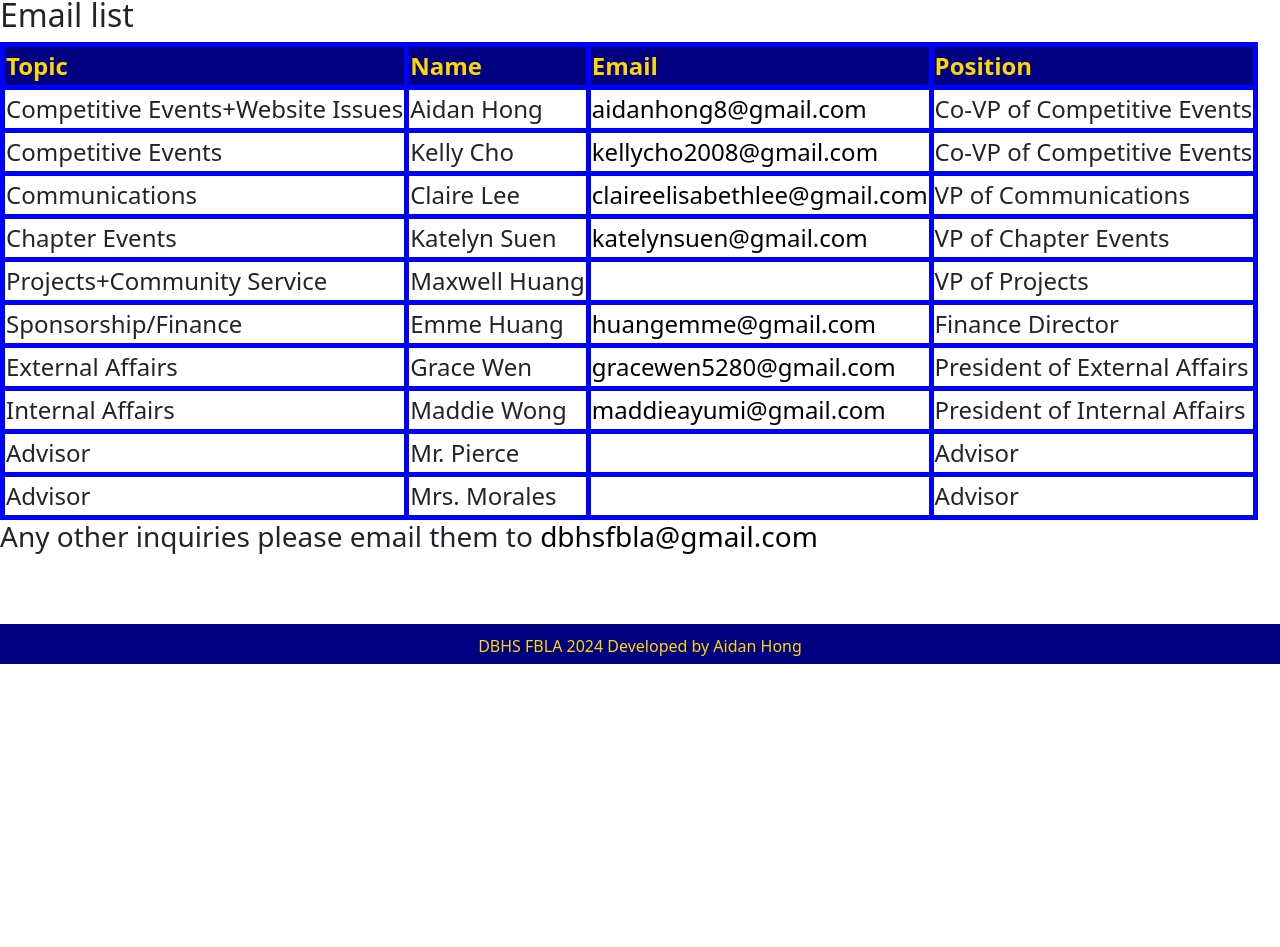
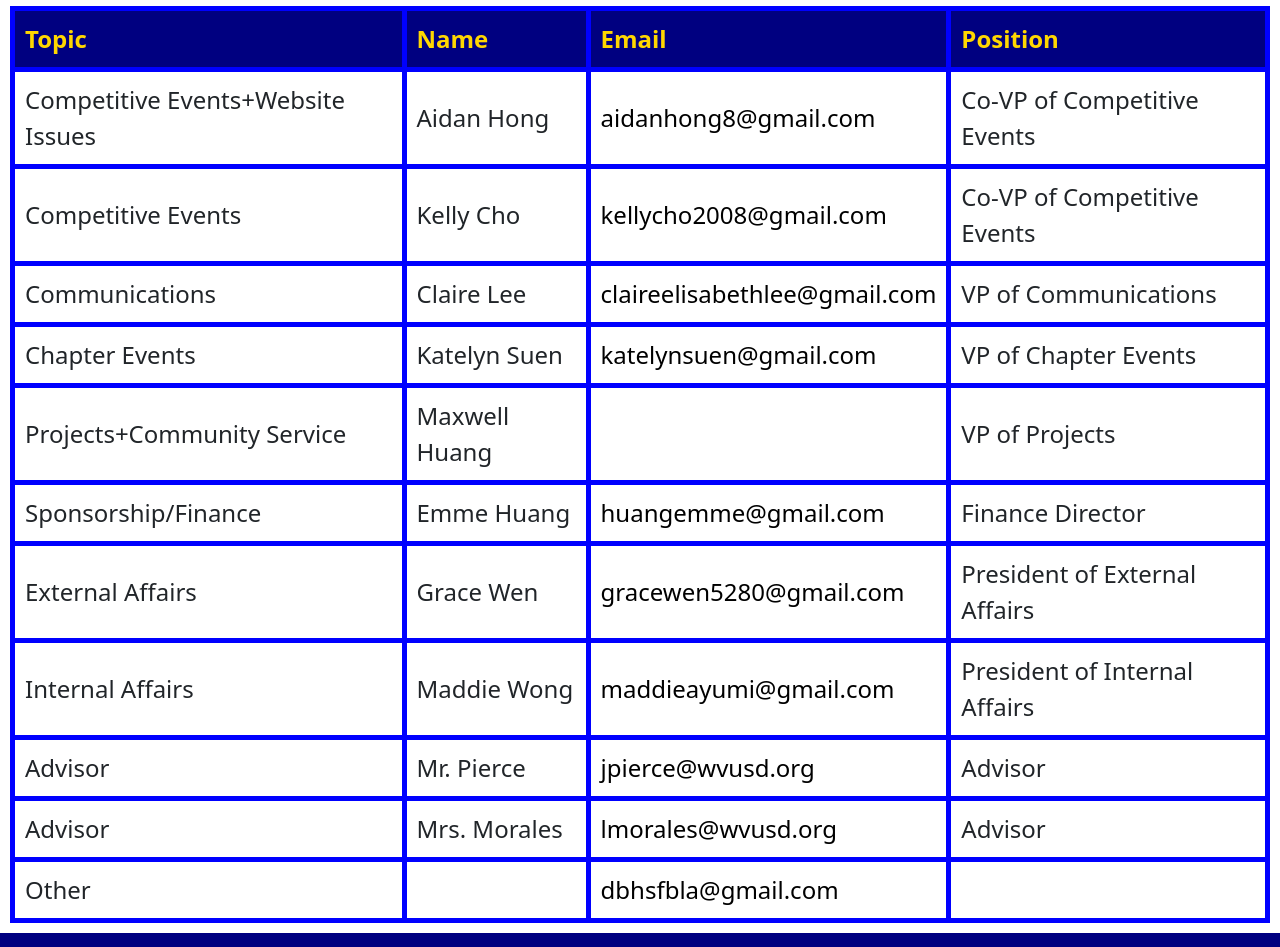
Before and after one commit to GSWForever8/dbhsfbla, a React (Create React App) app: page /contact in a window 1280 px wide. Shown: the part 136-1083 px from the top of the page. Before the commit the page ends 800 px from the top, so only its background shows below. Built offline with nearby package versions, Linux system fonts and the light colour scheme.

Commit message:
Adjusted padding and table alignment

```diff
--- a/src/App.css
+++ b/src/App.css
@@ -71,6 +71,7 @@ html, body {
   }
   .side {
     grid-template-columns: 1fr;
+    padding:5px;
     background-color: white;
     display: grid;
     color: black;
@@ -137,6 +138,7 @@ html, body {
   }
   .side {
     grid-template-columns: 3fr 1fr;
+    padding:5px;
     background-color: white;
     display: grid;
     color: black;
@@ -251,6 +253,8 @@ th,td{
 }
 table,th,td{
   border: 5px solid blue;
+  padding:10px;
+  margin: 0 auto;
 }
 tr:hover{
   background-color:gold;
@@ -264,3 +268,8 @@ tr:hover{
   background-color:navy;
   color:gold;
 }
+.pad{
+  padding:10px;
+  align-items:center;
+  align-content:center;
+}
--- a/src/pages/Contact.js
+++ b/src/pages/Contact.js
@@ -5,7 +5,7 @@ export default function Contact(){
         <div className="topHolder">
             <h1>Get in Touch!</h1>
         </div>
-        <h2>Email list</h2>
+        <div className="pad">
         <table>
             <tr className="header">
                 <th>Topic</th>
@@ -64,17 +64,23 @@ export default function Contact(){
             <tr>
                 <td>Advisor</td>
                 <td>Mr. Pierce</td>
-                <td><a href=""></a></td>
+                <td><a href="mailto: jpierce@wvusd.org">jpierce@wvusd.org</a></td>
                 <td>Advisor</td>
             </tr>
             <tr>
                 <td>Advisor</td>
                 <td>Mrs. Morales</td>
-                <td><a href=""></a></td>
+                <td><a href="mailto: lmorales@wvusd.org">lmorales@wvusd.org</a></td>
                 <td>Advisor</td>
             </tr>
+            <tr>
+                <td>Other</td>
+                <td></td>
+                <td><a href="mailto: dbhsfbla@gmail.com">dbhsfbla@gmail.com</a></td>
+                <td></td>
+            </tr>
         </table>
-        <h3>Any other inquiries please email them to <a href="mailto:dbhsfbla@gmail.com">dbhsfbla@gmail.com</a></h3>
+        </div>
     </div>
     );
 }
```
